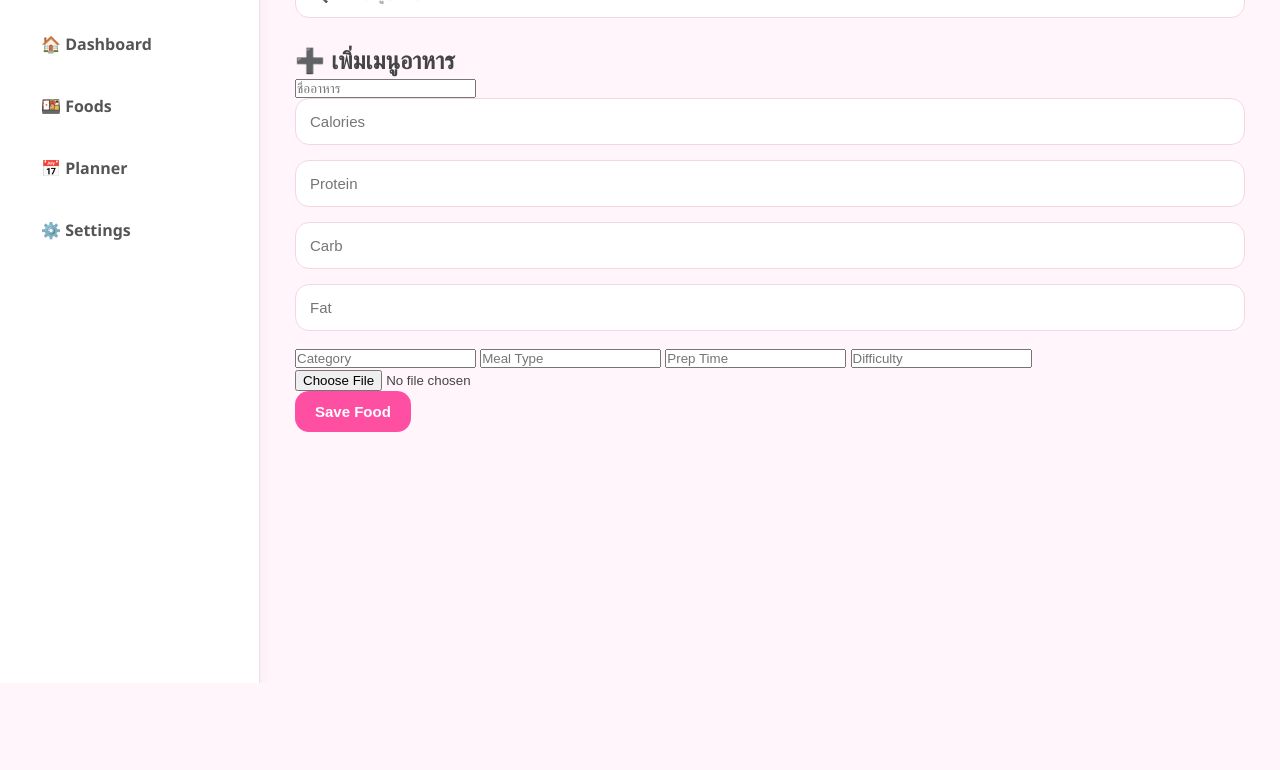
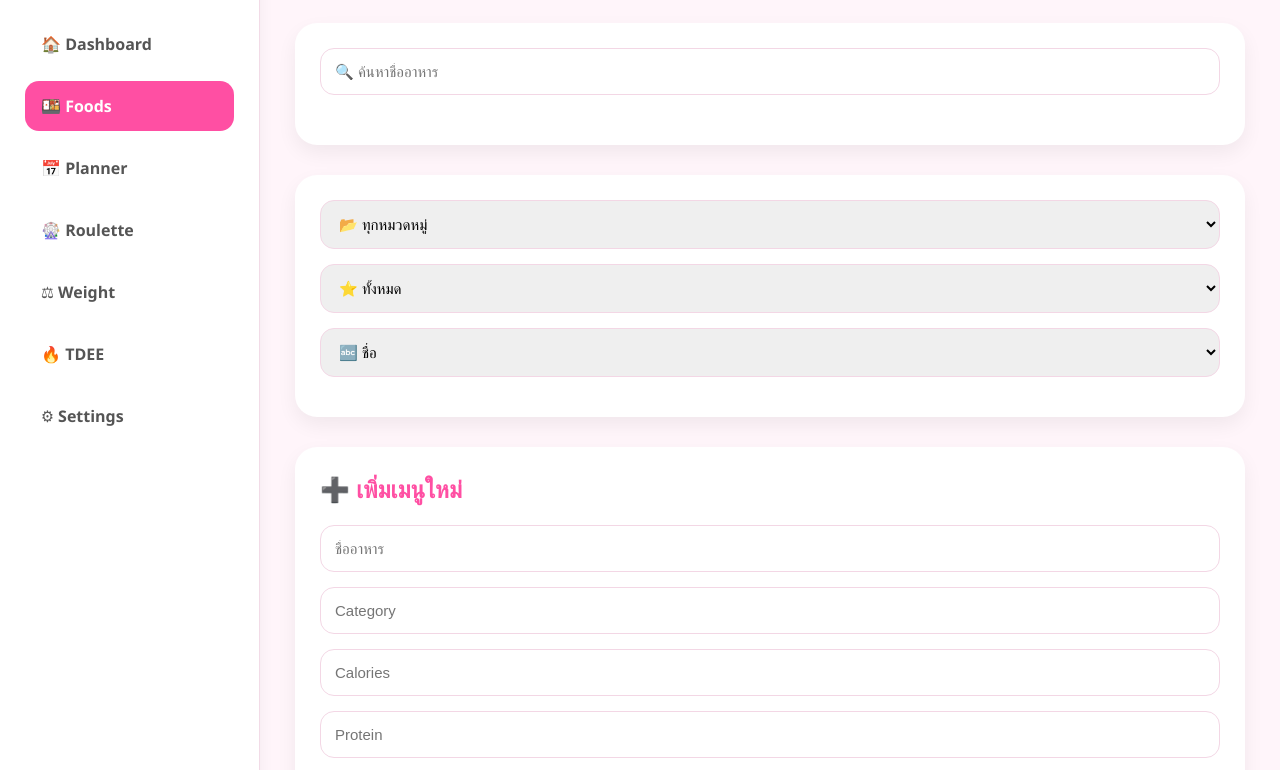
Before and after one commit to pimjaisdd2542-max/kitty-meal-planner, a plain HTML site: page foods.html in a window 1280 px wide. Shown: the part 117-887 px from the top of the page. Before the commit the page ends 800 px from the top, so only its background shows below. Drawn offline with nearby package versions, Linux system fonts and the light colour scheme.

Commit message:
Update foods.html

```diff
--- a/foods.html
+++ b/foods.html
@@ -1,12 +1,19 @@
 <!DOCTYPE html>
 <html lang="th">
+
 <head>
-<meta charset="UTF-8">
-<meta name="viewport" content="width=device-width, initial-scale=1.0">
-<title>🍱 Foods</title>
 
-<link rel="stylesheet" href="style.css">
+    <meta charset="UTF-8">
+
+    <meta name="viewport"
+          content="width=device-width, initial-scale=1.0">
+
+    <title>🍱 Food Library</title>
+
+    <link rel="stylesheet" href="style.css">
+
 </head>
+
 <body>
 
 <div class="sidebar-layout">
@@ -14,75 +21,218 @@
     <aside class="sidebar">
 
         <div class="logo">
+
             🎀 Kitty Planner
+
         </div>
 
         <nav class="menu">
+
             <a href="index.html">🏠 Dashboard</a>
-            <a href="foods.html">🍱 Foods</a>
+
+            <a href="foods.html" class="active">🍱 Foods</a>
+
             <a href="planner.html">📅 Planner</a>
-            <a href="settings.html">⚙️ Settings</a>
+
+            <a href="roulette.html">🎡 Roulette</a>
+
+            <a href="weight.html">⚖ Weight</a>
+
+            <a href="tdee.html">🔥 TDEE</a>
+
+            <a href="settings.html">⚙ Settings</a>
+
         </nav>
 
     </aside>
 
+
     <main class="page-content">
 
-        <h1 class="page-title">
+        <h1>
+
             🍱 Food Library
+
         </h1>
 
-        <input
-            type="text"
-            id="searchFood"
-            placeholder="🔍 ค้นหาเมนูอาหาร..."
-        >
+        <p class="welcome">
 
-        <div class="add-food-card">
+            จัดการคลังอาหารของคุณ
 
-    <h2>➕ เพิ่มเมนูอาหาร</h2>
+        </p>
 
-    <div class="form-grid">
 
-        <input id="foodName" placeholder="ชื่ออาหาร">
+        <!-- ========================= -->
+        <!-- SEARCH -->
+        <!-- ========================= -->
 
-        <input id="foodCalories" type="number" placeholder="Calories">
+        <div class="section-card">
 
-        <input id="foodProtein" type="number" placeholder="Protein">
+            <input
+                type="text"
+                id="searchFood"
+                placeholder="🔍 ค้นหาชื่ออาหาร">
 
-        <input id="foodCarb" type="number" placeholder="Carb">
+        </div>
 
-        <input id="foodFat" type="number" placeholder="Fat">
 
-        <input id="foodCategory" placeholder="Category">
+        <!-- ========================= -->
+        <!-- FILTER -->
+        <!-- ========================= -->
 
-        <input id="foodMealType" placeholder="Meal Type">
+        <div class="section-card">
 
-        <input id="foodPrepTime" placeholder="Prep Time">
+            <div class="filter-row">
 
-        <input id="foodDifficulty" placeholder="Difficulty">
+                <select id="categoryFilter">
 
-        <input id="foodImage" type="file">
+                    <option value="all">
 
-    </div>
+                        📂 ทุกหมวดหมู่
 
-    <button
-        class="primary-btn"
-        onclick="addFood()">
-        Save Food
-    </button>
+                    </option>
 
-</div>
+                </select>
 
-<div id="foods"></div>
+
+                <select id="favoriteFilter">
+
+                    <option value="all">
+
+                        ⭐ ทั้งหมด
+
+                    </option>
+
+                    <option value="favorite">
+
+                        ❤️ Favorite
+
+                    </option>
+
+                    <option value="normal">
+
+                        🤍 ไม่ Favorite
+
+                    </option>
+
+                </select>
+
+
+                <select id="sortFood">
+
+                    <option value="name">
+
+                        🔤 ชื่อ
+
+                    </option>
+
+                    <option value="calories">
+
+                        🔥 Calories
+
+                    </option>
+
+                    <option value="protein">
+
+                        💪 Protein
+
+                    </option>
+
+                    <option value="category">
+
+                        📂 Category
+
+                    </option>
+
+                </select>
+
+            </div>
+
+        </div>
+
+
+        <!-- ========================= -->
+        <!-- ADD FOOD -->
+        <!-- ========================= -->
+
+        <div class="section-card">
+
+            <h2>
+
+                ➕ เพิ่มเมนูใหม่
+
+            </h2>
+
+            <input
+                id="foodName"
+                type="text"
+                placeholder="ชื่ออาหาร">
+
+
+            <input
+                id="foodCategory"
+                type="text"
+                placeholder="Category">
+
+
+            <input
+                id="foodCalories"
+                type="number"
+                placeholder="Calories">
+
+
+            <input
+                id="foodProtein"
+                type="number"
+                placeholder="Protein">
+
+
+            <input
+                id="foodCarb"
+                type="number"
+                placeholder="Carb">
+
+
+            <input
+                id="foodFat"
+                type="number"
+                placeholder="Fat">
+
+
+            <input
+                id="foodImage"
+                type="text"
+                placeholder="Image URL">
+
+
+            <button id="addFoodButton">
+
+                ➕ เพิ่มอาหาร
+
+            </button>
+
+        </div>
+
+
+        <!-- ========================= -->
+        <!-- FOOD LIST -->
+        <!-- ========================= -->
+
+        <div
+            id="foods"
+            class="food-grid">
+
+        </div>
 
     </main>
 
 </div>
 
 <script src="https://cdn.jsdelivr.net/npm/@supabase/supabase-js@2"></script>
+
 <script src="supabase.js"></script>
 <script src="foods.js"></script>
 
 </body>
+
 </html>
```
